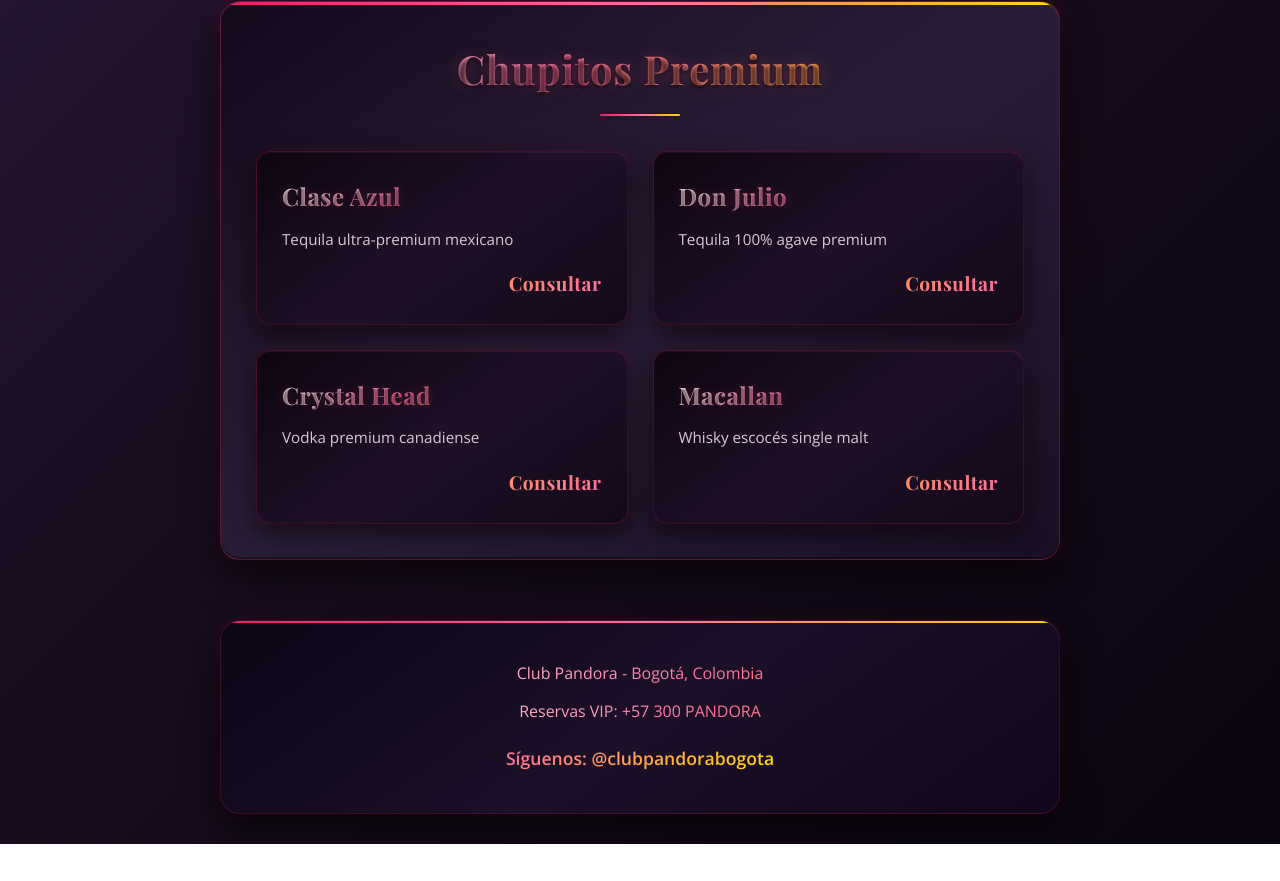
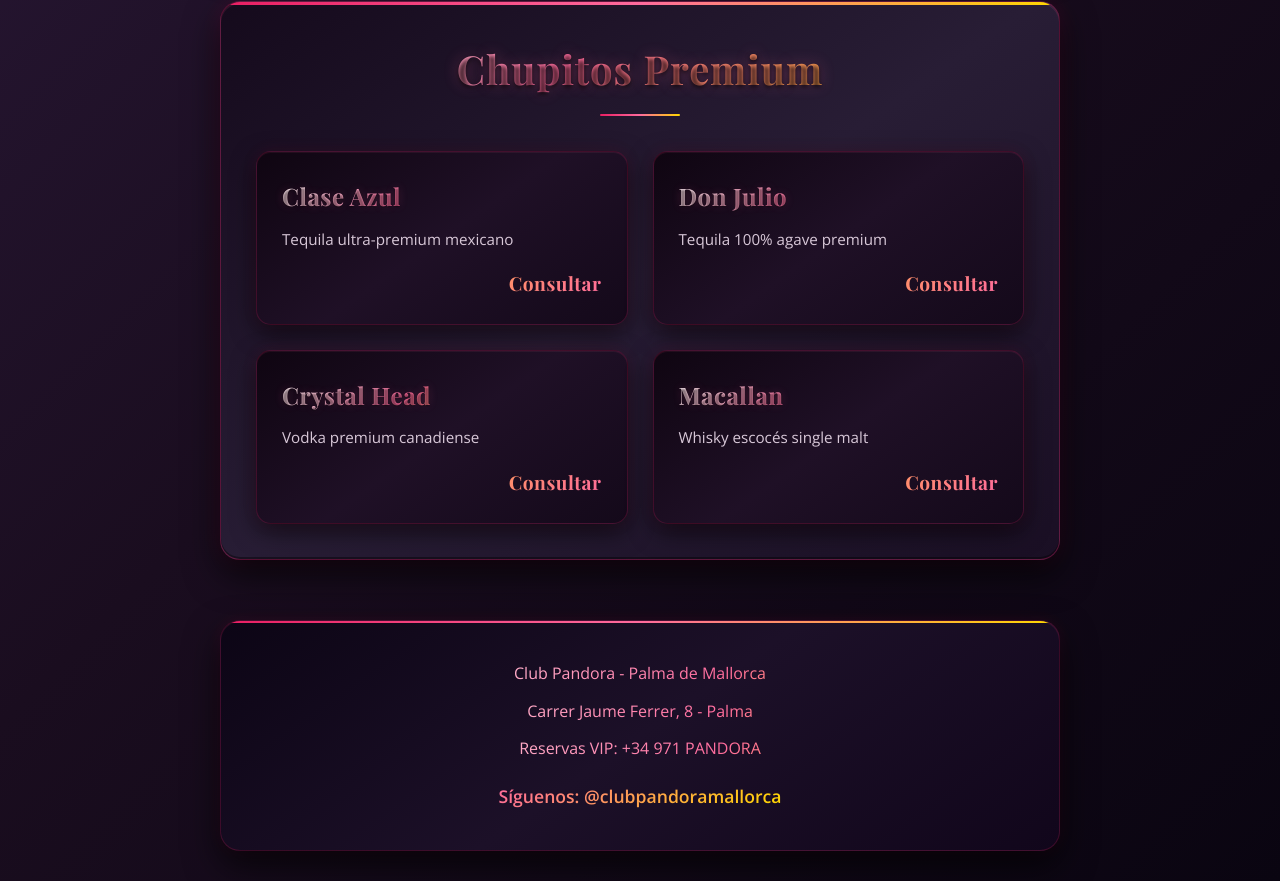
Before and after one commit to juanteam11/club-pandora-menu, a plain HTML site: page index.html in a window 1280 px wide. Shown: the part 3586-4467 px from the top of the page. Before the commit the page ends 4430 px from the top, so only its background shows below. Drawn offline with nearby package versions, Linux system fonts and the light colour scheme.

Commit message:
🏝️ Actualización ubicación: Club Pandora Mallorca
📍 Nueva ubicación oficial:
- Dirección: Carrer Jaume Ferrer, 8 - Palma de Mallorca
- Teléfono: +34 971 PANDORA (número español)
- Instagram: @clubpandoramallorca
- Título actualizado: 'Club Pandora Mallorca - Carta de Bebidas Luxury'

🌴 Perfecto para el ambiente luxury de las Islas Baleares
✨ Carta premium adaptada al mercado mediterráneo
🍾 Precios en euros y marcas de alta gama europeas

```diff
--- a/index.html
+++ b/index.html
@@ -3,7 +3,7 @@
 <head>
     <meta charset="UTF-8">
     <meta name="viewport" content="width=device-width, initial-scale=1.0">
-    <title>Club Pandora - Carta de Bebidas</title>
+    <title>Club Pandora Mallorca - Carta de Bebidas Luxury</title>
     <link rel="stylesheet" href="css/styles.css">
     <link href="https://fonts.googleapis.com/css2?family=Playfair+Display:wght@400;700&family=Open+Sans:wght@300;400;600&display=swap" rel="stylesheet">
 </head>
@@ -157,10 +157,11 @@
         </main>
 
         <footer class="footer">
-            <p>Club Pandora - Bogotá, Colombia</p>
-            <p>Reservas VIP: +57 300 PANDORA</p>
+            <p>Club Pandora - Palma de Mallorca</p>
+            <p>Carrer Jaume Ferrer, 8 - Palma</p>
+            <p>Reservas VIP: +34 971 PANDORA</p>
             <div class="social-media">
-                <span>Síguenos: @clubpandorabogota</span>
+                <span>Síguenos: @clubpandoramallorca</span>
             </div>
         </footer>
     </div>
```
